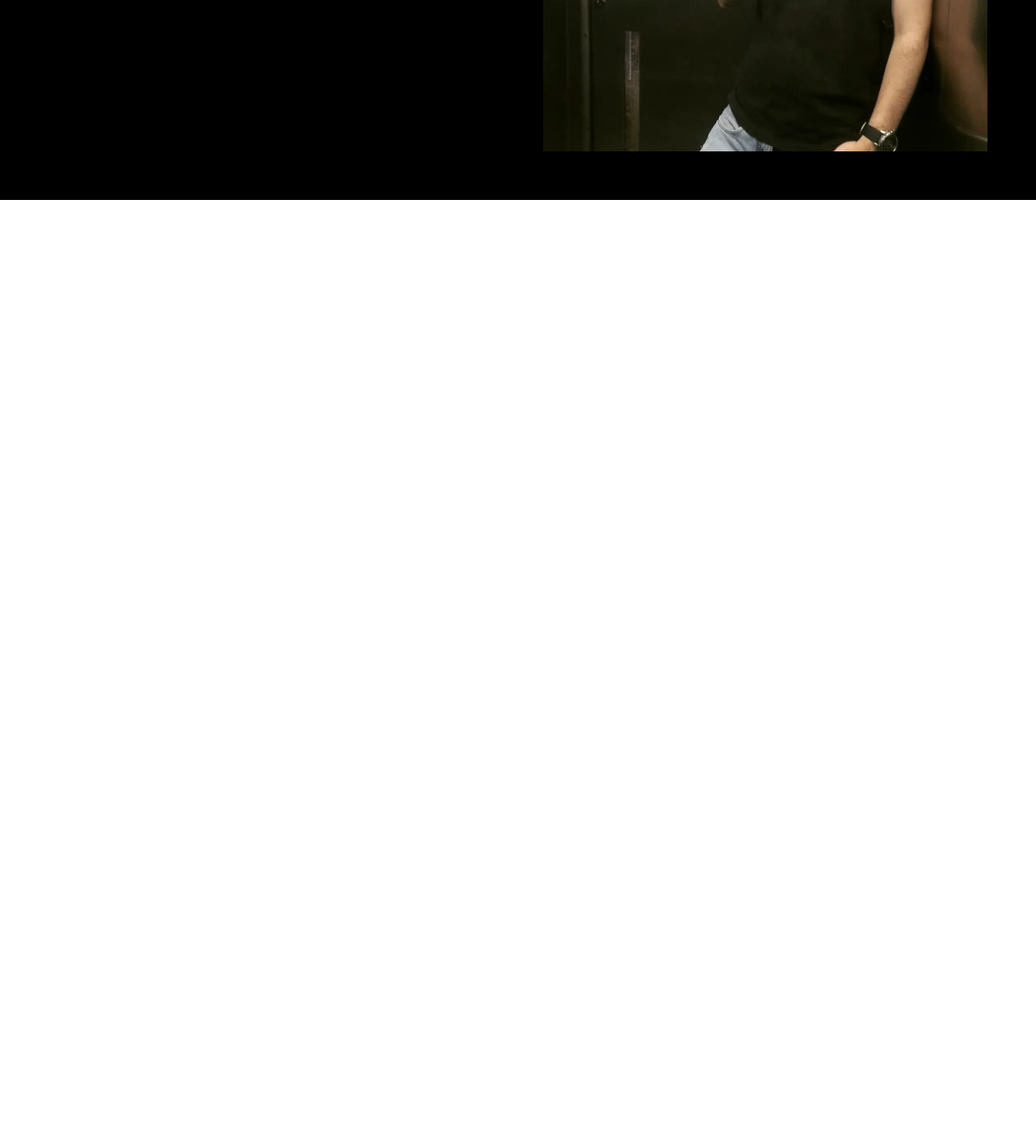
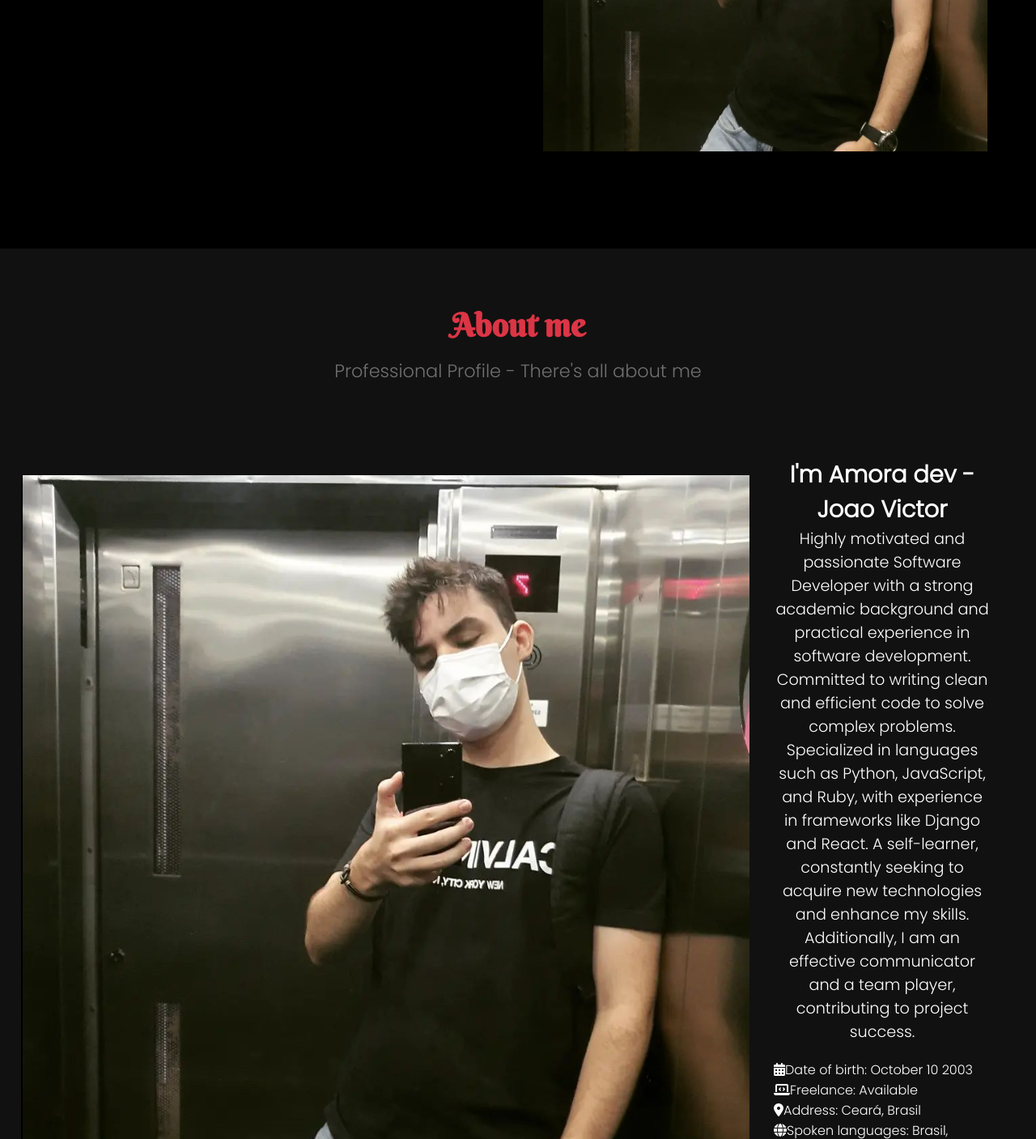
Before and after one commit to Amorajoaovictor/portifolio, a plain HTML site: page index.html in a window 1280 px wide. Shown: the part 500-1907 px from the top of the page at 81% size. Before the commit the page ends 800 px from the top, so only its background shows below. Drawn offline with Linux system fonts and the light colour scheme.

Commit message:
about me section

```diff
--- a/index.html
+++ b/index.html
@@ -6,6 +6,9 @@
     <meta name="viewport" content="width=device-width, initial-scale=1.0">
     <title>Portifolio</title>
     <link rel="stylesheet" href="style.css">
+    <link rel="stylesheet" href="https://cdnjs.cloudflare.com/ajax/libs/font-awesome/6.4.0/css/all.min.css"
+        integrity="sha512-iecdLmaskl7CVkqkXNQ/ZH/XLlvWZOJyj7Yy7tcenmpD1ypASozpmT/E0iPtmFIB46ZmdtAc9eNBvH0H/ZpiBw=="
+        crossorigin="anonymous" referrerpolicy="no-referrer" />
 </head>
 
 <body>
@@ -23,6 +26,7 @@
         </nav>
     </header>
     <section aria-label="seção curriculo download joao victor" class="section-div">
+        <script src="script.js"></script>
         <div>
             <h2>Hi there! I'm</h2>
             <h2 class="digitando">web developer and backend developer</h2>
@@ -33,7 +37,44 @@
         </div>
         <img src="src/img/placeholder.png" alt="placeholder.png">
     </section>
-    <script src="script.js"></script>
+    <main>
+        <article aria-label="section About me" class="sobre">
+            <div class="sobre_titulo">
+                <h1>About me</h1>
+                <p>Professional Profile - There's all about me </p>
+                <div aria-label="Section only for show the bottons">
+                    <span></span>
+                    <span></span>
+                    <span></span>
+                </div>
+            </div>
+            <img src="src/img/placeholder.png" alt="placeholder.png">
+            <div class="sobre_conteudo">
+                <div class="sobre_texto">
+                    <h1>I'm Amora dev - Joao Victor </h1>
+                    <p>
+                        Highly motivated and passionate Software Developer
+                        with a strong academic background and practical
+                        experience in software development. Committed to writing clean and efficient code to solve
+                        complex problems.
+                        Specialized in languages such as Python, JavaScript, and Ruby,
+                        with experience in frameworks like Django and React. A self-learner, constantly seeking to
+                        acquire new technologies
+                        and enhance my skills. Additionally, I am an effective communicator and a team player,
+                        contributing to project success. </p>
+                </div>
+
+                <p><i class="fa-solid fa-calendar-days"></i>Date of birth: October 10 2003</p>
+                <p><i class="fa-sharp fa-solid fa-laptop-code"></i>Freelance: Available</p>
+                <p><i class="fa-solid fa-location-dot"></i>Address: Ceará, Brasil</p>
+                <p><i class="fa-sharp fa-solid fa-globe"></i>Spoken languages: Brasil, English</p>
+                <p><i class="fa-solid fa-flag"></i>Nacionality: Brazil</p>
+                <p><i class="fa-solid fa-phone-volume"></i>Phone:+55(85)98757-9509</p>
+                <p><i class="fa-solid fa-envelope"></i>E-Mail:Amorajoaovictor@gmail.com</p>
+            </div>
+
+        </article>
+    </main>
 </body>
 
 </html>
--- a/style.css
+++ b/style.css
@@ -13,6 +13,7 @@
 body {
     max-width: auto;
     margin: 0 auto;
+    background-color: black;
 }
 
 header {
@@ -163,7 +164,6 @@ header .navegacao-primaria li a {
         text-align: center;
         width: 100%;
         box-sizing: border-box;
-        /* Add this line to adjust the box-sizing */
     }
 
     header h1 {
@@ -182,7 +182,6 @@ header .navegacao-primaria li a {
         padding: 8px;
     }
 
-    /* ... (rest of your adjusted styles for mobile) ... */
 }
 
 /* Remove padding on .section-div for mobile devices */
@@ -192,3 +191,55 @@ header .navegacao-primaria li a {
         /* Remove the padding for mobile devices */
     }
 }
+
+/* About me section  */
+main {
+    background-color: #111;
+    color: white;
+}
+
+main .sobre {
+    margin-top: 60px;
+    display: grid;
+    grid-template-columns: 1fr 1fr 1fr;
+    grid-column: 1/-1;
+    justify-content: center;
+    align-items: center;
+    flex-direction: column;
+    padding: 40px;
+    gap: 30px;
+}
+
+.sobre_titulo {
+    margin: 30px 0;
+    grid-column: 1/-1;
+    text-align: center;
+    color: #fff;
+    font-family: 'Poppins', 'sans-serif';
+}
+
+.sobre_titulo p {
+    color: #707070;
+    font-size: 1.4rem;
+}
+
+.sobre_titulo h1 {
+    font-size: 2.5rem;
+    color: #dc3545;
+    margin-bottom: 15px;
+    font-family: "Berkshire Swash", cursive;
+}
+
+.sobre_texto {
+    font-size: 1.2rem;
+    color: #fff;
+    font-family: 'Poppins', 'sans-serif';
+    text-align: center;
+    gap: 30px;
+    padding-top: 30px;
+    padding-bottom: 20px;
+}
+
+.sobre_texto p i {
+    margin-right: 10px;
+}
```
